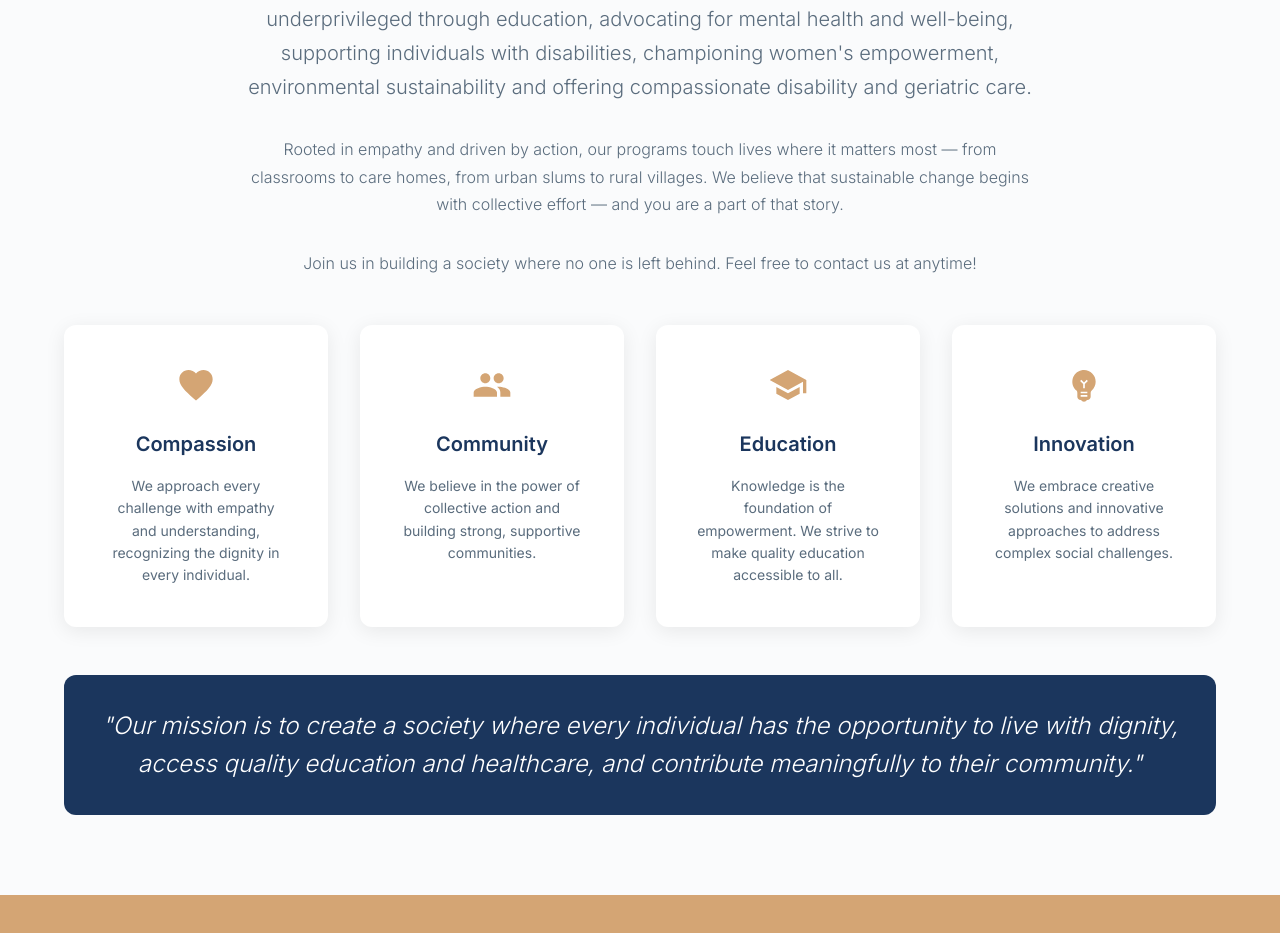
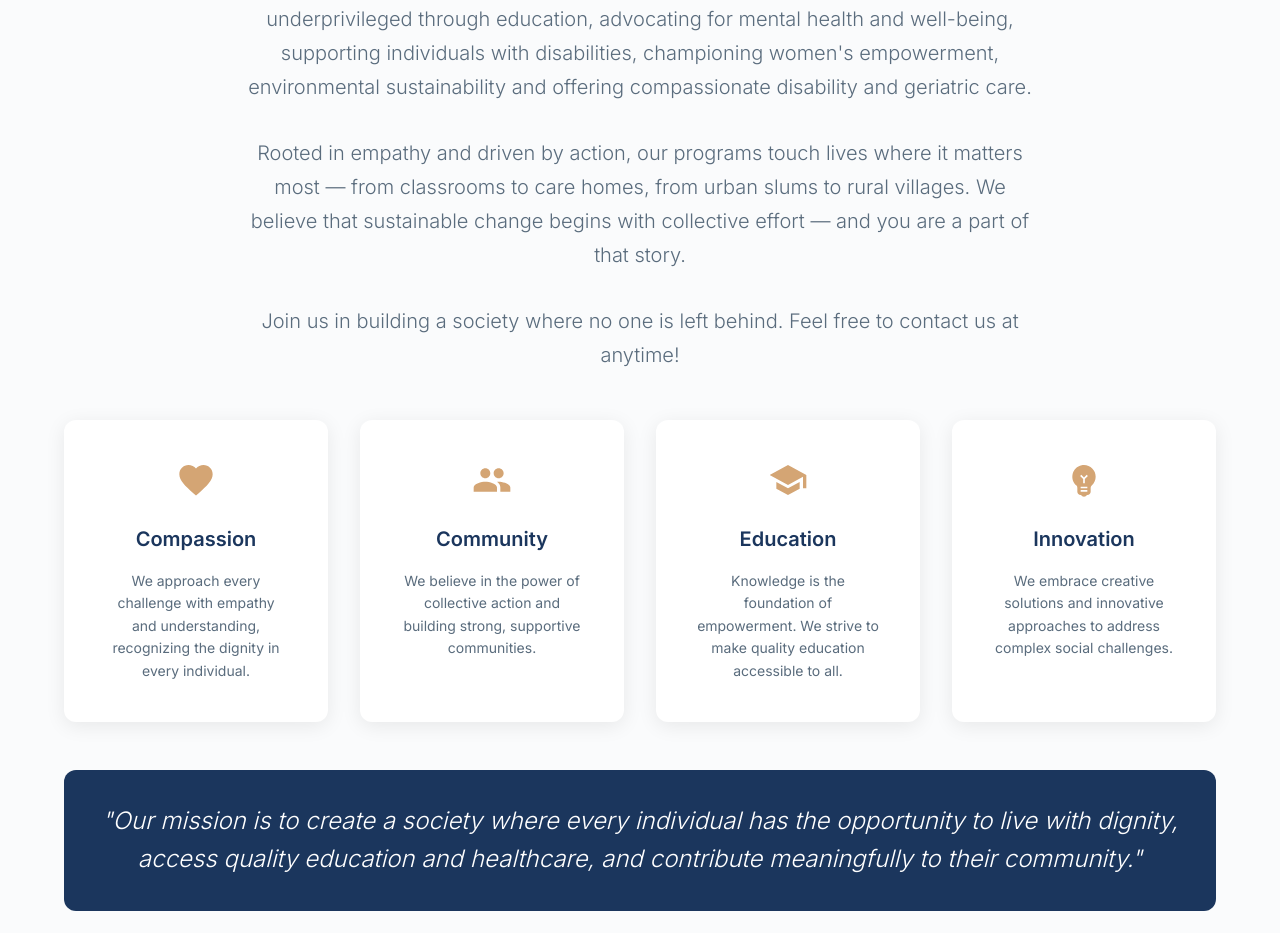
Before and after one commit to mohitvkulkarni/smaran-web-ui, a React (Vite) app: page / in a window 1280 px wide. Shown: the part 1020-1953 px from the top of the page. Built offline with nearby package versions, Linux system fonts and the light colour scheme.

Commit message:
Changed spacing addressing client issyues

```diff
--- a/src/components/Welcome/Welcome.tsx
+++ b/src/components/Welcome/Welcome.tsx
@@ -109,8 +109,9 @@ const Welcome: React.FC = () => {
               color: theme.palette.text.secondary,
               maxWidth: "800px",
               mx: "auto",
-              lineHeight: 1.7,
+              lineHeight: { xs: 1.8, md: 1.7 },
               fontWeight: 300,
+              fontSize: { xs: "1.1rem", md: "1.25rem" },
               mb: 4,
             }}
           >
@@ -124,7 +125,7 @@ const Welcome: React.FC = () => {
           </Typography>
 
           <Typography
-            variant="body1"
+            variant="h6"
             component="p"
             className={`${styles.subtitle} ${
               isVisible ? "fade-in visible" : "fade-in"
@@ -133,8 +134,9 @@ const Welcome: React.FC = () => {
               color: theme.palette.text.secondary,
               maxWidth: "800px",
               mx: "auto",
-              lineHeight: 1.7,
+              lineHeight: { xs: 1.8, md: 1.7 },
               fontWeight: 300,
+              fontSize: { xs: "1.1rem", md: "1.25rem" },
               mb: 4,
             }}
           >
@@ -145,7 +147,7 @@ const Welcome: React.FC = () => {
           </Typography>
 
           <Typography
-            variant="body1"
+            variant="h6"
             component="p"
             className={`${styles.subtitle} ${
               isVisible ? "fade-in visible" : "fade-in"
@@ -154,8 +156,9 @@ const Welcome: React.FC = () => {
               color: theme.palette.text.secondary,
               maxWidth: "800px",
               mx: "auto",
-              lineHeight: 1.7,
+              lineHeight: { xs: 1.8, md: 1.7 },
               fontWeight: 300,
+              fontSize: { xs: "1.1rem", md: "1.25rem" },
             }}
           >
             Join us in building a society where no one is left behind. Feel free
```
